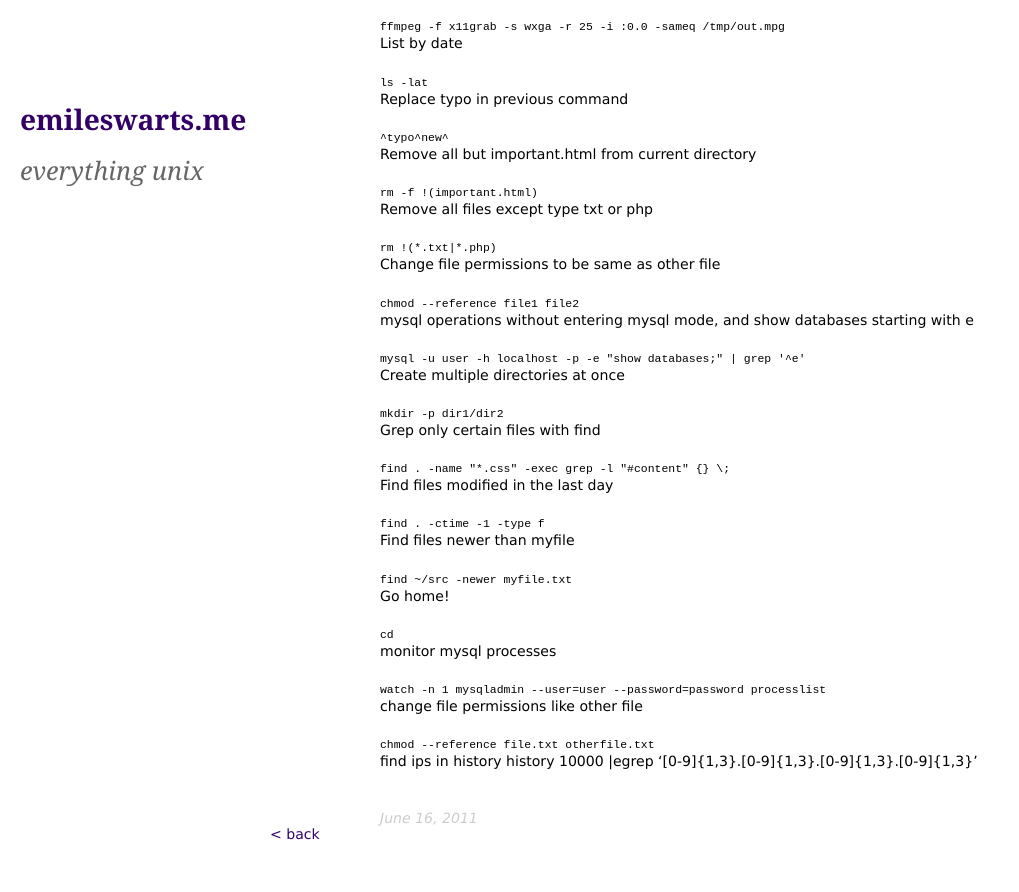
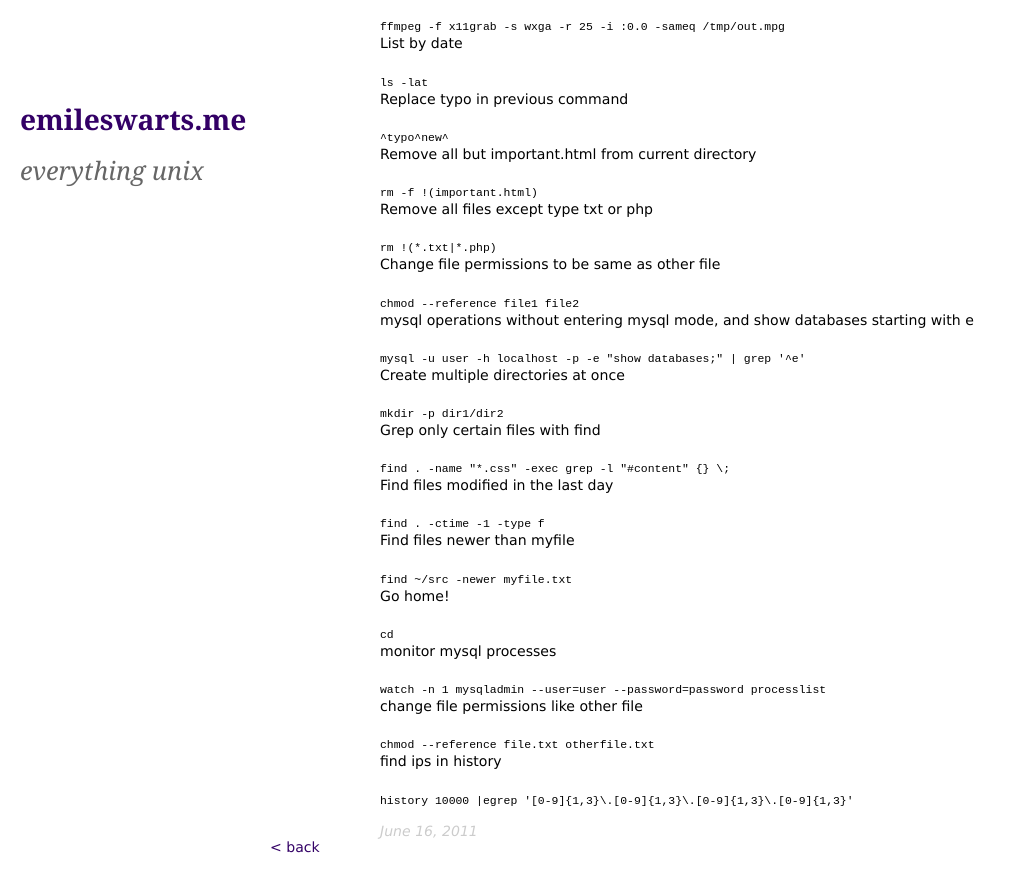
Before and after one commit to emileswarts/emileswarts.github.com, a Jekyll site: the page built from _posts/2011-06-16-my-favorite-linux-commands.md, in a window 1280 px wide and 900 px high, scrolled down 639 px. Shown: the top 892 px of the window, without its empty margins (0-1019 px from the left). Built offline with Jekyll 4.4.1, drawn with Linux system fonts in a browser that asks for light colours.

Commit message:
fix newline

```diff
--- a/_posts/2011-06-16-my-favorite-linux-commands.md
+++ b/_posts/2011-06-16-my-favorite-linux-commands.md
@@ -75,4 +75,4 @@ change file permissions like other file
 <pre>chmod --reference file.txt otherfile.txt</pre>
 
 find ips in history
-history 10000 |egrep '[0-9]{1,3}\.[0-9]{1,3}\.[0-9]{1,3}\.[0-9]{1,3}'
+<pre>history 10000 |egrep '[0-9]{1,3}\.[0-9]{1,3}\.[0-9]{1,3}\.[0-9]{1,3}'</pre>
```
